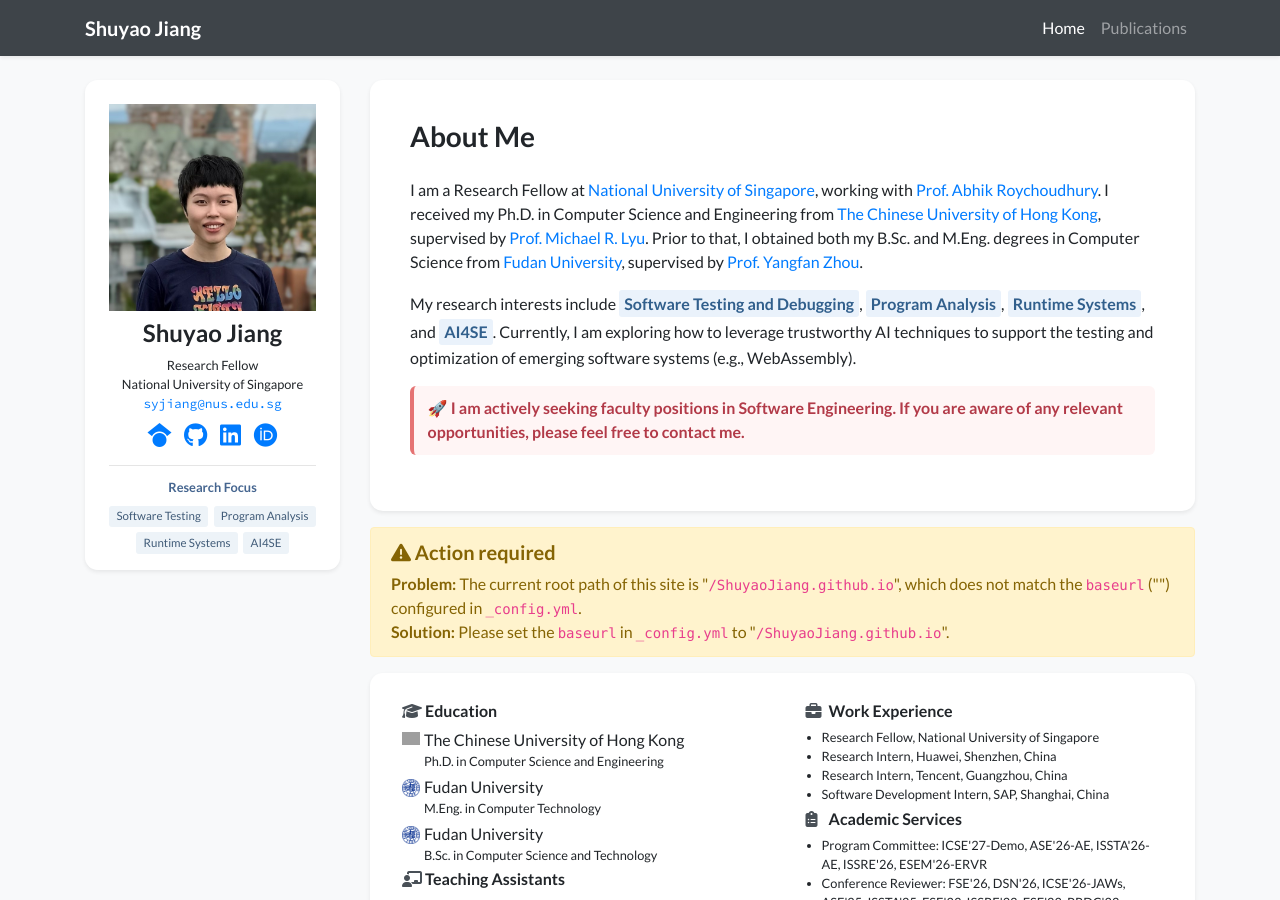
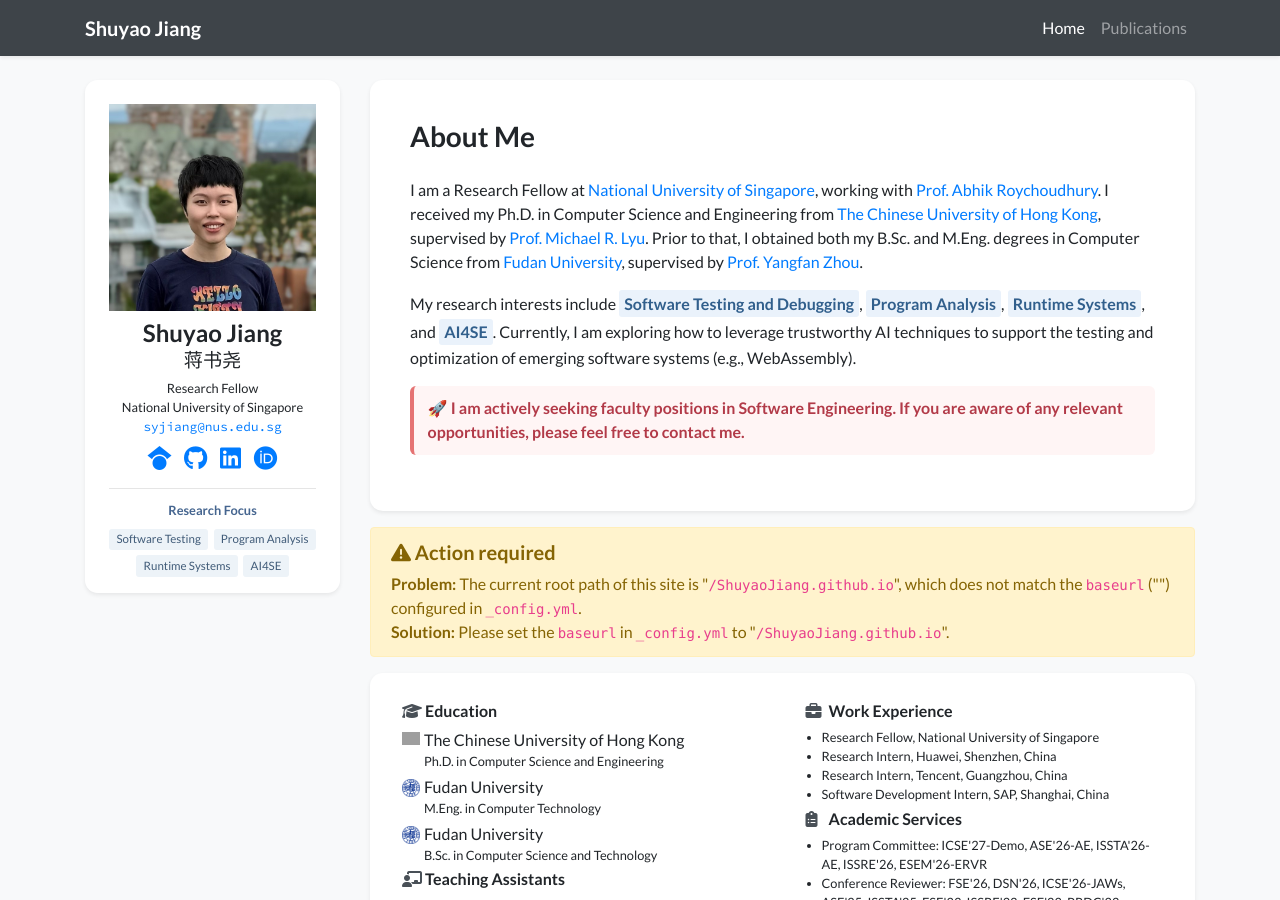
Before and after one commit to ShuyaoJiang/ShuyaoJiang.github.io, a Jekyll site: the page built from index.html, in a window 1280 px wide and 900 px high. Built offline with Jekyll 4.4.1, drawn with Linux system fonts in a browser that asks for light colours; nearby versions of some CDN libraries; a style sheet for code colours, icons or effects is not loaded; grey boxes are pictures that could not be loaded.

Commit message:
Update profile

```diff
--- a/_data/profile.yml
+++ b/_data/profile.yml
@@ -1,5 +1,5 @@
 primary_name: "Shuyao Jiang"
-secondary_name: ""
+secondary_name: "蒋书尧"
 navbar_name: "Shuyao Jiang"
 
 positions:
--- a/_includes/widgets/profile_card_mini.html
+++ b/_includes/widgets/profile_card_mini.html
@@ -23,6 +23,9 @@
                 <div class="row">
                     <div class="col text-center h4">
                         {{ site.data.profile.primary_name }}
+                        {% if site.data.profile.secondary_name %}
+                        <div class="small font-weight-normal">{{ site.data.profile.secondary_name }}</div>
+                        {% endif %}
                     </div>
                 </div>
 
```
